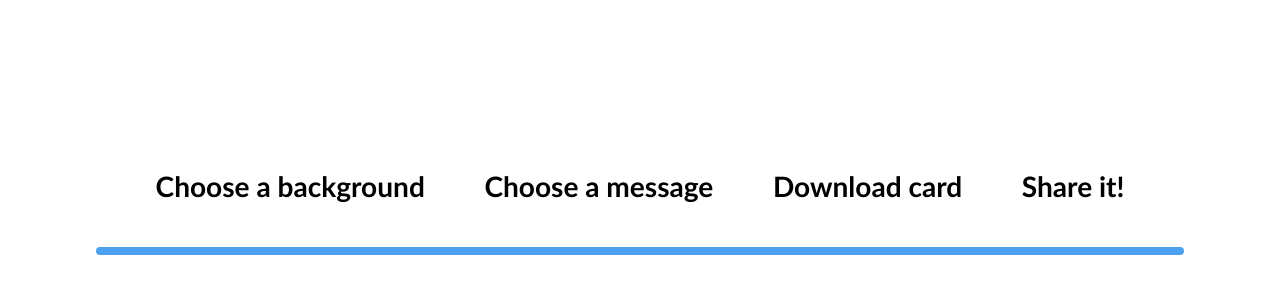
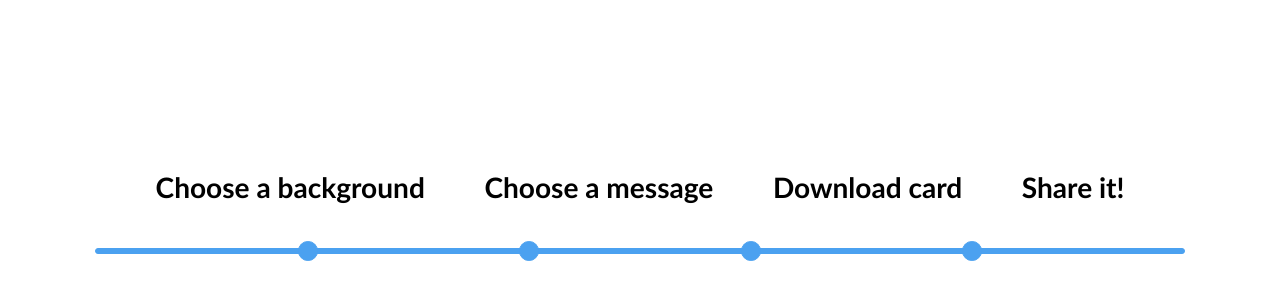
Before and after one commit to CJFWeatherhead/ecard-generator-1, a React (Vite) app: page /select-background in a window 1280 px wide. Shown: the part 2-302 px from the top of the page. Built offline with nearby package versions, Linux system fonts and the light colour scheme.

Commit message:
Refactored files

```diff
--- a/src/App.js
+++ b/src/App.js
@@ -2,17 +2,15 @@ import React from 'react'
 
 import { BrowserRouter as Router, Route, Switch } from 'react-router-dom'
 
-import Home from './Home'
-import QuoteSelect from './quoteSelect'
-import SelectImage from './components/images/SelectImage'
+import Home from './components/Home'
+import GenerateCard from './components/GenerateCard'
 
 const App = () => (
     <Router>
         <div className="app">
             <Switch>
                 <Route path="/" exact component={Home} />
-                <Route path="/quote-select" component={QuoteSelect} />
-                <Route path="/select-background" component={SelectImage} />
+                <Route path="/select-background" component={GenerateCard} />
             </Switch>
         </div>
     </Router>
--- /dev/null
+++ b/src/components/GenerateCard.css
@@ -0,0 +1,45 @@
+:root {
+    --progress-indicator-color: #4BA1F0;
+}
+
+.card-background {
+    display: flex;
+    flex-direction: column;
+    align-items: center;
+    justify-content: center;
+    width: 100vw;
+    height: 50vh;
+}
+
+#progress-headings {
+    display: flex;
+    justify-content: space-evenly;
+    align-items: center;
+    width: 85vw;
+
+    font-size: 1.5em;
+    font-family:'Gill Sans', 'Gill Sans MT', Calibri, 'Trebuchet MS', sans-serif;
+}
+
+#progress-indicator {
+    display: flex;
+    justify-content: space-evenly;
+    align-items: center;
+    width: 85vw;
+    height: 1%;
+
+    margin-top: 1em;
+
+    background-color: var(--progress-indicator-color);
+    border: 0.1em solid var(--progress-indicator-color);
+    border-radius: 5em;
+}
+
+.progress-milestone {
+    width: 1.1em;
+    height: 1.1em;
+
+    background-color: var(--progress-indicator-color);
+    border: 0.1em solid var(--progress-indicator-color);
+    border-radius: 50%;
+}
--- a/src/components/images/SelectImage.js
+++ b/src/components/GenerateCard.js
@@ -1,8 +1,8 @@
 import React from 'react'
 
-import './SelectImage.css'
+import './GenerateCard.css'
 
-function SelectImage() {
+function GenerateCard() {
     return (
         <div className="card-background">
             <header id="progress-headings">
@@ -11,9 +11,14 @@ function SelectImage() {
                 <h3 className="progress-heading">Download card</h3>
                 <h3 className="progress-heading">Share it!</h3>
             </header>
-            <div id="progress-indicator"></div>
+            <div id="progress-indicator">
+                <div className="progress-milestone"></div>
+                <div className="progress-milestone"></div>
+                <div className="progress-milestone"></div>
+                <div className="progress-milestone"></div>
+            </div>
         </div>
     )
 }
 
-export default SelectImage
+export default GenerateCard
--- a/src/components/images/SelectImage.css
+++ /dev/null
@@ -1,29 +0,0 @@
-.card-background {
-    display: flex;
-    flex-direction: column;
-    align-items: center;
-    justify-content: center;
-    width: 100vw;
-    height: 50vh;
-}
-
-#progress-headings {
-    display: flex;
-    justify-content: space-evenly;
-    align-items: center;
-    width: 85vw;
-
-    font-size: 1.5em;
-    font-family:'Gill Sans', 'Gill Sans MT', Calibri, 'Trebuchet MS', sans-serif;
-}
-
-#progress-indicator {
-    position: relative;
-    width: 85%;
-    height: 2%;
-
-    margin-top: 1em;
-
-    background-color: #4BA1F0;
-    border-radius: 5em;
-}
--- a/src/components/quotes/QuotePreview.css
+++ /dev/null
@@ -1,7 +0,0 @@
-#preview-card {
-    width: 250px;
-    height: 150px;
-    background-color: #e9e9e9;
-    box-shadow: 4px 4px 5px grey;
-    margin-top: 15px;
-}
--- a/src/components/quotes/QuotePreview.js
+++ /dev/null
@@ -1,14 +0,0 @@
-import React from 'react'
-
-import './QuotePreview.css'
-
-const QuotePreview = () => {
-    return (
-        <div className="preview">
-            Here are some sizing buttons and a preview
-            <div id="preview-card"></div>
-        </div>
-    )
-}
-
-export default QuotePreview
--- a/src/components/quotes/Quotes.js
+++ /dev/null
@@ -1,5 +0,0 @@
-"Nothing is impossible, the word itself says I'm possible - Audrey Hepburn"
-"The best preparation for tomorrow is doing your best today - H. Jackson Brown, Jr."
-"Change your thoughts and you change your world - Norman Vincent Peale"
-"It might be stormy now, but it can't rain forever - Anonymous"
-"Hardships often prepare ordinary people for an extraordinary destiny - C.S. Lewis"
--- a/src/quoteSelect.css
+++ /dev/null
@@ -1,5 +0,0 @@
-.quote-selection {
-    width: 100vw;
-    height: 80vh;
-    padding-left: 20px;
-}
--- a/src/quoteSelect.js
+++ /dev/null
@@ -1,18 +0,0 @@
-import React from 'react'
-
-import QuotePreview from './components/quotes/QuotePreview'
-
-import './quoteSelect.css'
-
-const quoteSelect = () => {
-    return (
-        <div className="quote-selection">
-            <h1>Select a message for the card</h1>
-            <div className="container">
-                <QuotePreview />
-            </div>
-        </div>
-    )
-}
-
-export default quoteSelect
```
Also changed, not shown: src/components/Home.css (renamed from src/Home.css), src/components/Home.js (renamed from src/Home.js).
